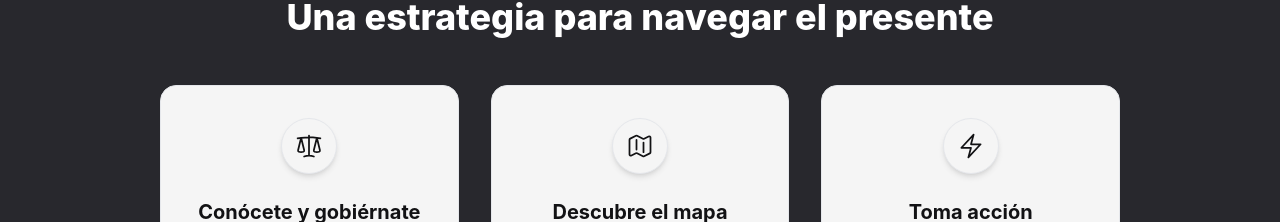
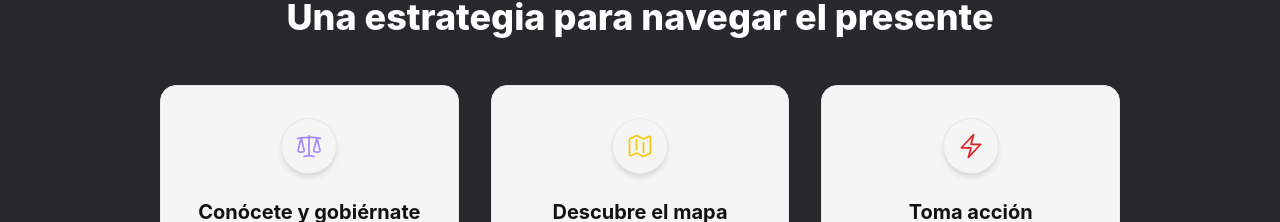
Before and after one commit to juanda-pro/juanda.pro, a Vue app in the folder app/: page / in a window 1280 px wide. Shown: the part 1268-1490 px from the top of the page. Built offline with nearby package versions, Linux system fonts and the light colour scheme.

Commit message:
fix(HomeView): Pass colorClass prop to FeatureCard

```diff
--- a/app/src/views/HomeView.vue
+++ b/app/src/views/HomeView.vue
@@ -91,7 +91,7 @@ const articulos = [
       </h2>
     </div>
     <div class="mt-12 grid gap-8 sm:grid-cols-1 md:grid-cols-3">
-      <FeatureCard v-for="pilar in pilares" :key="pilar.title" :icon="pilar.icon" :title="pilar.title">
+            <FeatureCard v-for="pilar in pilares" :key="pilar.title" :icon="pilar.icon" :title="pilar.title" :colorClass="pilar.colorClass">
         {{ pilar.text }}
       </FeatureCard>
     </div>
```
